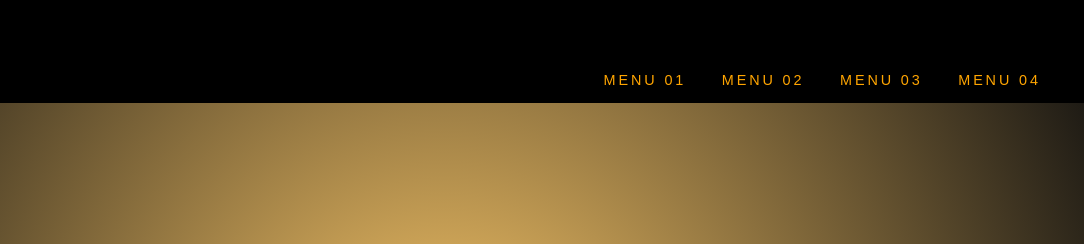
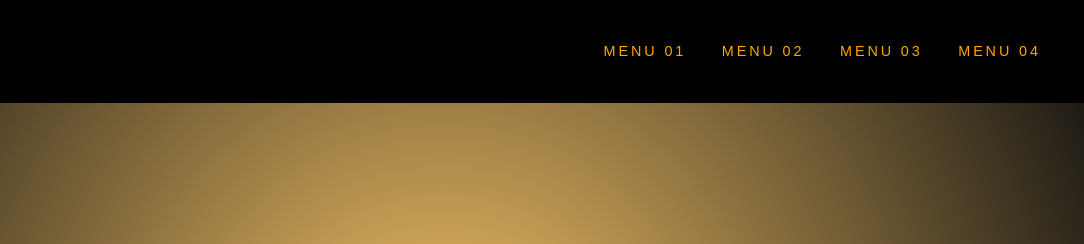
Before and after one commit to NiEl0503/menu-hamb-rguer, a website: page index.html in a window 1280 px wide. Shown: the top 244 px of the page, 196-1280 px from the left. Drawn offline with nearby package versions, Linux system fonts and the light colour scheme.

Commit message:
Update index.html

```diff
--- a/index.html
+++ b/index.html
@@ -17,10 +17,10 @@
 
 <nav id = "items_menu" class="header-nav">
 <ul>
-    <li><a href="#"></a><a href=""></a><a href="">Menu 01</a></li>
-    <li><a href="#"></a><a href=""></a><a href="">Menu 02</a></li>
-    <li><a href="#"></a><a href=""></a><a href="">Menu 03</a></li>
-    <li><a href="#"></a><a href=""></a><a href="">Menu 04</a></li>
+    <li><a href="#">Menu 01</a></li>
+    <li><a href="#">Menu 02</a></li>
+    <li><a href="#">Menu 03</a></li>
+    <li><a href="#">Menu 04</a></li>
 </ul>
 </nav>
    </header>
```
